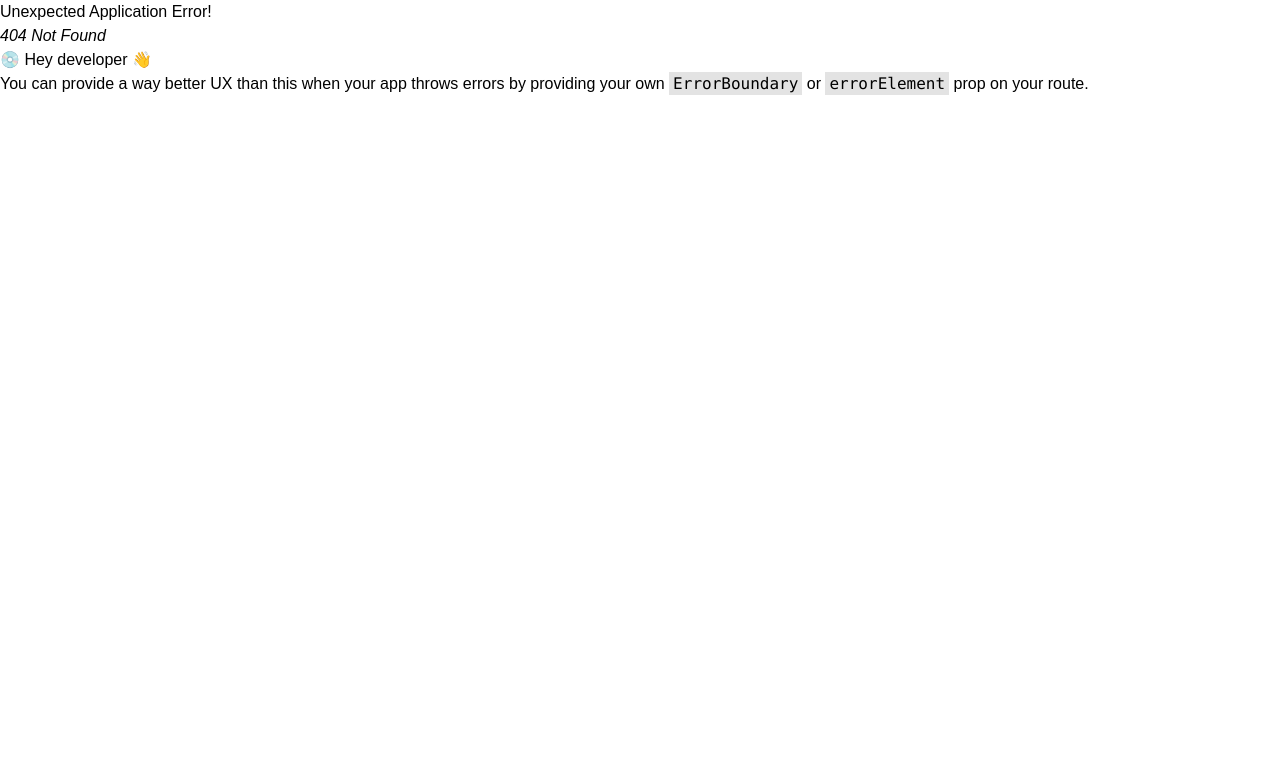
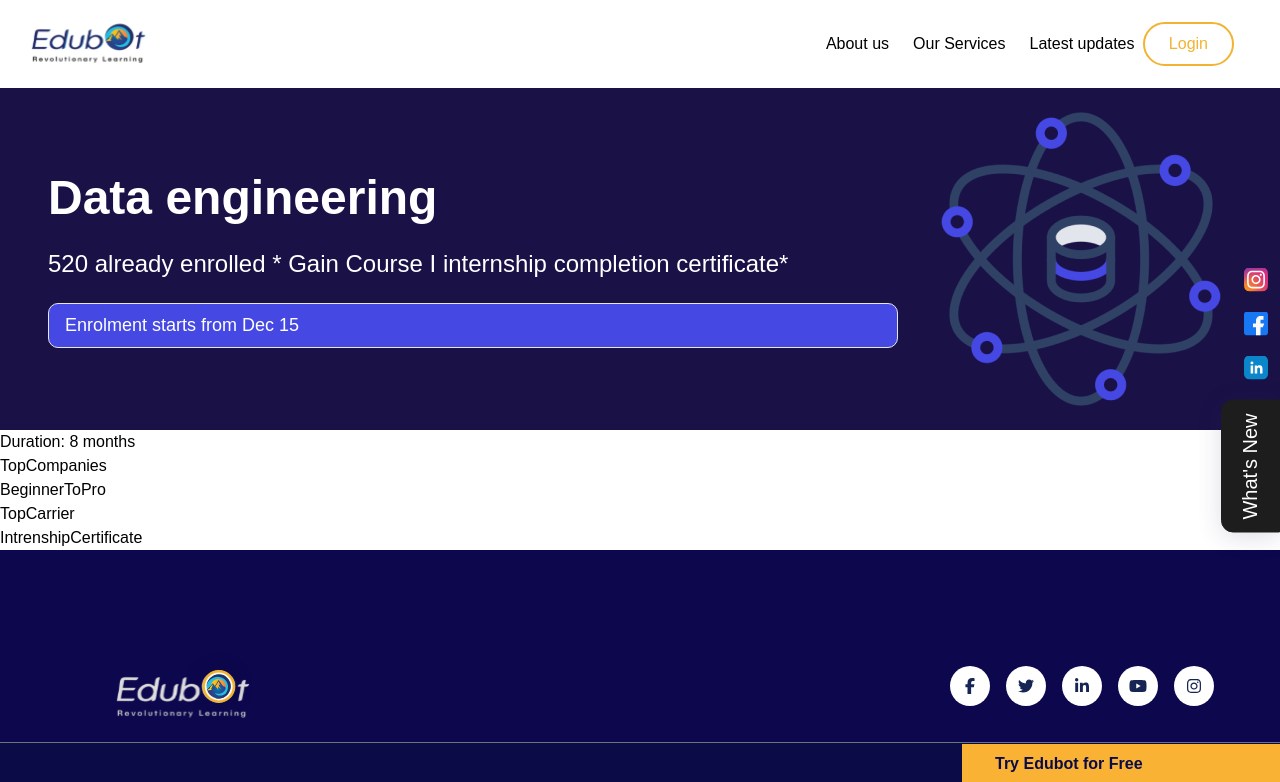
Before and after one commit to NAGULSHAREEF/EdubotUI, a React (Vite) app in the folder Edubot_FrontEndPage/: page /internshipdetailpage/1 in a window 1280 px wide. Before the commit this address had no page. Shown: the top 782 px of the page. Built offline with nearby package versions, Linux system fonts and the light colour scheme.

Commit message:
Here I added props to the hero section of detailscourse page of intrenships

```diff
--- a/Edubot_FrontEndPage/src/Pages/InternshipsAndTrainings/InternshipsAndTrainingRoute/InternshipsAndTrainingRoute.tsx
+++ b/Edubot_FrontEndPage/src/Pages/InternshipsAndTrainings/InternshipsAndTrainingRoute/InternshipsAndTrainingRoute.tsx
@@ -3,6 +3,8 @@ import BenifitsYouWillGain from "../BenifitsYouWillGain"
 import FeelingConfused from "../FeelingConfused"
 import HeroSection from "../HeroSection"
 import OurFeatures from "../OurFeatures"
+
+
 
 const InternshipsAndTrainingRoute = () => {
   return (
--- a/Edubot_FrontEndPage/src/Pages/InternshipsAndTrainings/IntrenshipsDetailPage/GetIntouchDetails.tsx
+++ b/Edubot_FrontEndPage/src/Pages/InternshipsAndTrainings/IntrenshipsDetailPage/GetIntouchDetails.tsx
@@ -1,9 +1,14 @@
-const GetIntouchDetails = () => {
-  return (
-    <div>
-        <h1>GetIntouchDetails</h1>
-    </div>
-  )
-}
+interface GetIntouchDetailsProps {
+    duration: number; // Example property
+  }
 
-export default GetIntouchDetails
+  const GetIntouchDetails: React.FC<GetIntouchDetailsProps> = ({ duration }) => {
+    return (
+      <div>
+        <p>Duration: {duration} months</p>
+        {/* Other component content */}
+      </div>
+    );
+  }
+
+  export default GetIntouchDetails;
--- a/Edubot_FrontEndPage/src/Pages/InternshipsAndTrainings/IntrenshipsDetailPage/HeroSection.tsx
+++ b/Edubot_FrontEndPage/src/Pages/InternshipsAndTrainings/IntrenshipsDetailPage/HeroSection.tsx
@@ -1,9 +1,41 @@
-const HeroSection = () => {
+import Courseherosectionimage from '../../../assets/DetailHeroSectionImage.png'
+
+interface HeroSectionProps {
+  title: string;
+}
+
+const HeroSection: React.FC<HeroSectionProps> = ({ title }) => {
   return (
-    <div>
-      <h1>Hero Section</h1>
-    </div>
+    <section className="bg-[#1a1147] w-full flex items-center">
+      <div className="container mx-auto px-4 md:px-12 py-8 md:py-5">
+        <div className="flex flex-col md:flex-row items-center justify-between gap-8">
+          {/* Left Content */}
+          <div className="md:w-[850px] md:px-0 px-2 space-y-6">
+            <h1 className="text-white text-[32px] leading-[36px] md:text-[48px] font-bold md:leading-[55px]">
+              {title}
+            </h1>
+            <p className="text-white text-[16px] leading-[18px] md:text-[24px] md:leading-[30px]">
+              520 already enrolled * Gain Course I internship completion certificate*
+            </p>
+            <div className="">
+              <div className="bg-[#4548E3] border-[1px] rounded-[10px] md:text-[18px] text-white px-4 py-2 text-[16px]">
+                Enrolment starts from Dec 15
+              </div>
+            </div>
+          </div>
+
+          {/* Right Image */}
+          <div>
+            <img
+              src={Courseherosectionimage}
+              alt="Student working at desk with analytics"
+              className="w-full h-auto max-w-[500px] mx-auto"
+            />
+          </div>
+        </div>
+      </div>
+    </section>
   )
 }
 
-export default HeroSection
+export default HeroSection;
--- a/Edubot_FrontEndPage/src/Pages/InternshipsAndTrainings/IntrenshipsDetailPage/IntrenshipsDetailsPage/IntrenshipsDetailsPage.tsx
+++ b/Edubot_FrontEndPage/src/Pages/InternshipsAndTrainings/IntrenshipsDetailPage/IntrenshipsDetailsPageRoute/IntrenshipsDetailsPage.tsx
@@ -1,15 +1,30 @@
+import { courses } from "../../OurFeatures"
 import BeginnerToPro from "../BeginnerToPro"
 import GetIntouchDetails from "../GetIntouchDetails"
 import HeroSection from "../HeroSection"
 import IntrenshipCertificate from "../IntrenshipCertificate"
 import TopCarrier from "../TopCarrier"
 import TopCompanies from "../TopCompanies"
+import { useParams } from 'react-router-dom';
+
+interface Course {
+  id: number;
+  title: string;
+  duration: number;
+}
 
 const IntrenshipsDetailsPage = () => {
+  const { id } = useParams<{ id: string }>();
+  const course = courses.find((course: Course) => course.id.toString() === id);
+
+  if (!course) {
+    return <div>Course not found</div>;
+  }
+
   return (
     <div>
-      <HeroSection/>
-      <GetIntouchDetails/>
+      <HeroSection title={course.title}/>
+      <GetIntouchDetails  duration={course.duration}/>
       <TopCompanies/>
       <BeginnerToPro/>
       <TopCarrier/>
--- a/Edubot_FrontEndPage/src/Pages/InternshipsAndTrainings/OurFeatures.tsx
+++ b/Edubot_FrontEndPage/src/Pages/InternshipsAndTrainings/OurFeatures.tsx
@@ -10,7 +10,7 @@ interface Course {
   opportunities: string
 }
 
-const courses: Course[] = [
+export const courses: Course[] = [
   {
     id: 1,
     title: 'Data engineering',
@@ -89,12 +89,13 @@ function CourseCard({ course }: { course: Course }) {
             <span>{course.opportunities} opportunities</span>
           </div>
         </div>
-        <a
-          href="#"
+        <Link to={`/internshipdetailpage/${course.id}`}>
+        <button
           className="text-[#00A1FF] text-[14px] font-[500] leading-[23px] inline-block hover:underline"
         >
           Know more &gt;
-        </a>
+        </button>
+        </Link>
       </div>
     </div>
   )
--- a/Edubot_FrontEndPage/src/main.tsx
+++ b/Edubot_FrontEndPage/src/main.tsx
@@ -12,6 +12,7 @@ import SkillOrientedCourses from './Pages/SkillOrientedCourses/SkillOrientedCour
 import AboutUsPageRoute from './Pages/AboutUsPage/AboutUsPageRoute/AboutUsPageRoute.tsx'
 import ViewAllPageView from './Pages/InternshipsAndTrainings/ViewAllPage/ViewAllPageRoute/ViewAllPageView.tsx'
 import ViewAllSkillOrientedCourses from './Pages/SkillOrientedCourses/ViewAllSkillOrientedCourses/ViewAllSkillOrientedCourses.tsx'
+import IntrenshipsDetailsPage from './Pages/InternshipsAndTrainings/IntrenshipsDetailPage/IntrenshipsDetailsPageRoute/IntrenshipsDetailsPage.tsx'
 // import SkillOrientedCourses from './Pages/SkillOrientedCourses/SkillOrientedCourses.tsx'
 
 const router = createBrowserRouter([
@@ -51,6 +52,10 @@ const router = createBrowserRouter([
       {
         path: '/viewallcourses',
         element: <ViewAllSkillOrientedCourses/>
+      },
+      {
+        path: '/internshipdetailpage/:id',
+        element: <IntrenshipsDetailsPage />,
       }
     ],
   },
```
Also changed, not shown: Edubot_FrontEndPage/src/assets/DetailHeroSectionImage.png (added).
